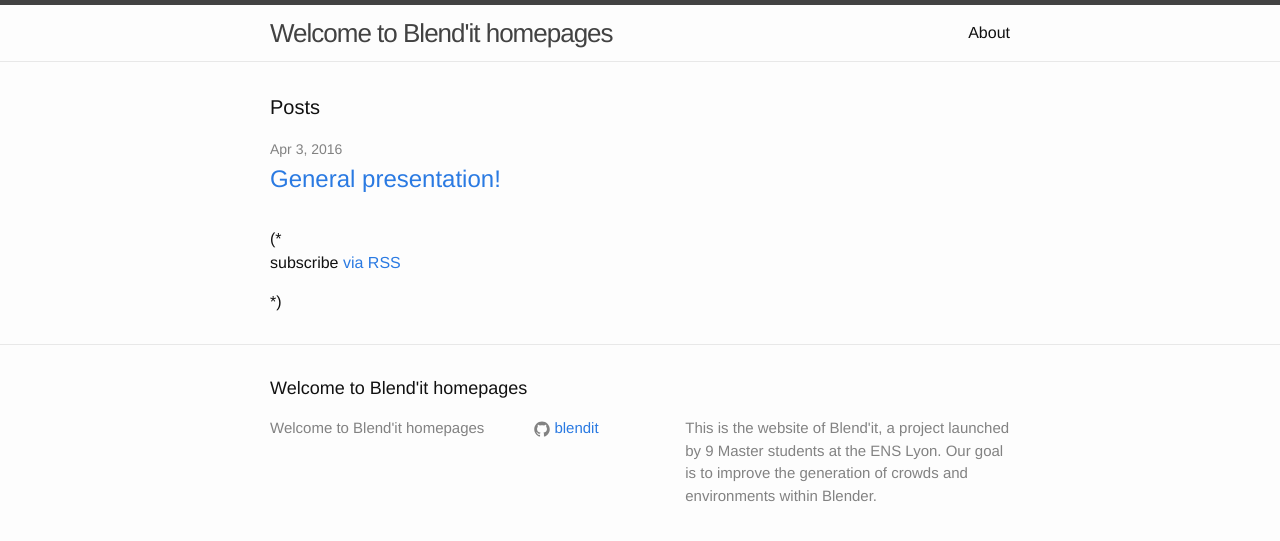
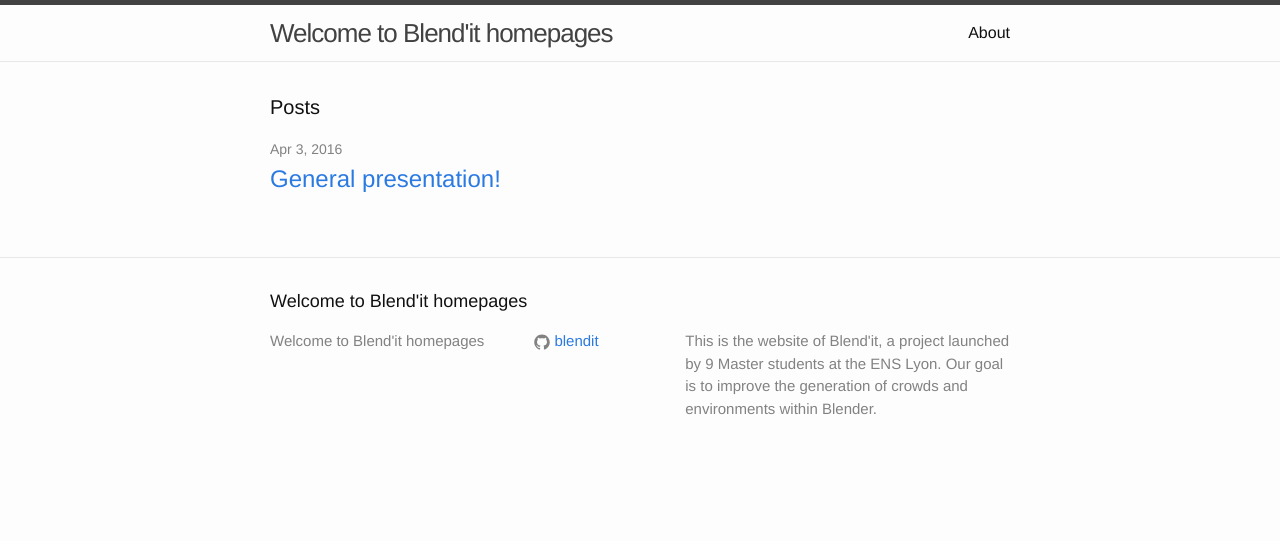
Before and after one commit to blendit/blendit.github.io, a Jekyll site: the page built from index.html, in a window 1280 px wide. Shown: the top 541 px of the page. Built offline with Jekyll 4.4.1, drawn with Linux system fonts in a browser that asks for light colours.

Commit message:
oups comment

```diff
--- a/index.html
+++ b/index.html
@@ -18,6 +18,6 @@
     {% endfor %}
   </ul>
 
-  (* <p class="rss-subscribe">subscribe <a href="{{ "/feed.xml" | prepend: site.baseurl }}">via RSS</a></p> *)
+   <!-- <p class="rss-subscribe">subscribe <a href="{{ "/feed.xml" | prepend: site.baseurl }}">via RSS</a></p>  -->
 
 </div>
```
